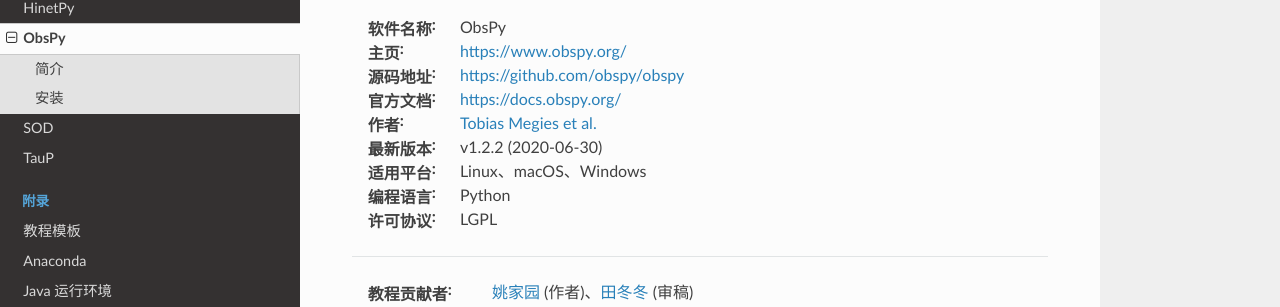
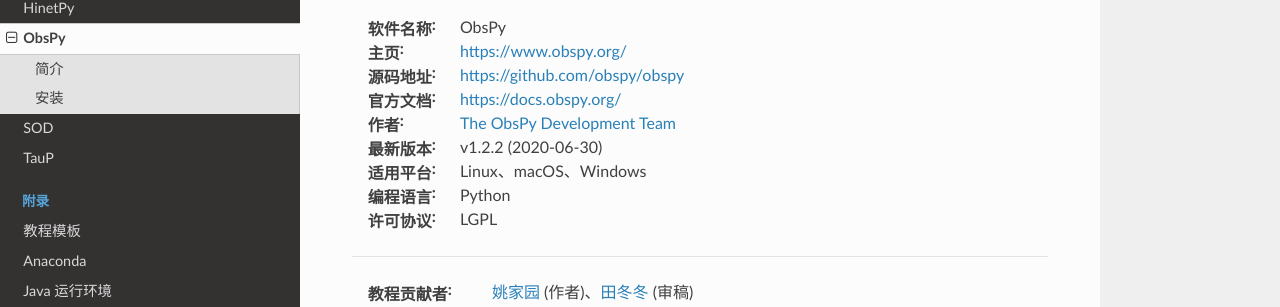
Before and after one commit to seismo-learn/software, a Sphinx documentation site: the page built from source/obspy/index.rst, in a window 1280 px wide. Shown: the part 144-451 px from the top of the page. Built offline with Sphinx 7.4.7 and the Read the Docs theme 2.0.0, drawn with Linux system fonts in a browser that asks for light colours.

Commit message:
Change ObsPy authors to its team

```diff
--- a/source/obspy/index.rst
+++ b/source/obspy/index.rst
@@ -5,7 +5,7 @@
 :主页: https://www.obspy.org/
 :源码地址: https://github.com/obspy/obspy
 :官方文档: https://docs.obspy.org/
-:作者: `Tobias Megies et al. <https://github.com/obspy/obspy/graphs/contributors>`__
+:作者: `The ObsPy Development Team <https://github.com/obspy/obspy/graphs/contributors>`__
 :最新版本: v1.2.2 (2020-06-30)
 :适用平台: Linux、macOS、Windows
 :编程语言: Python
```
